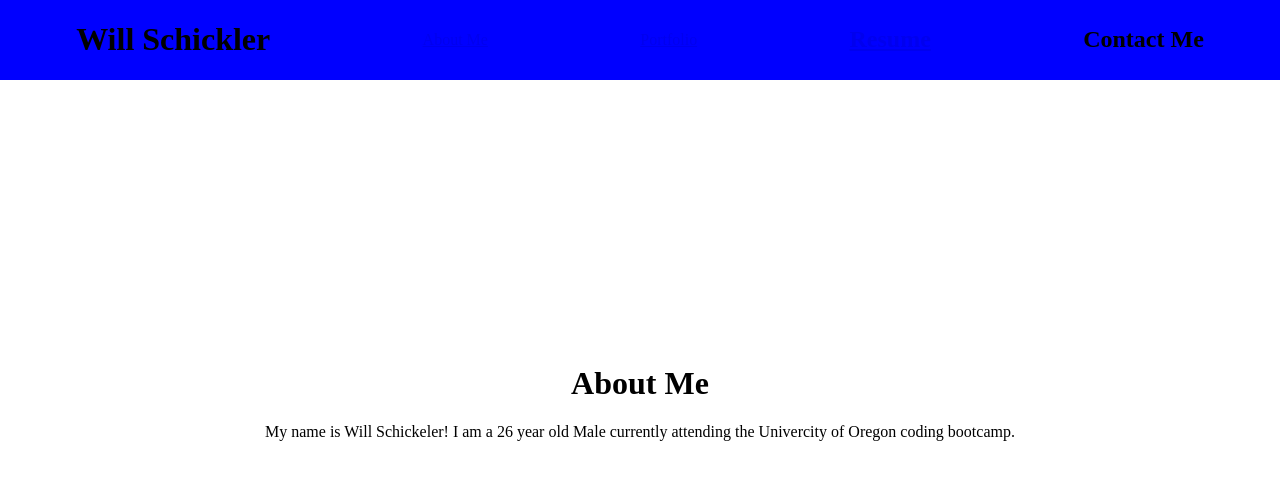
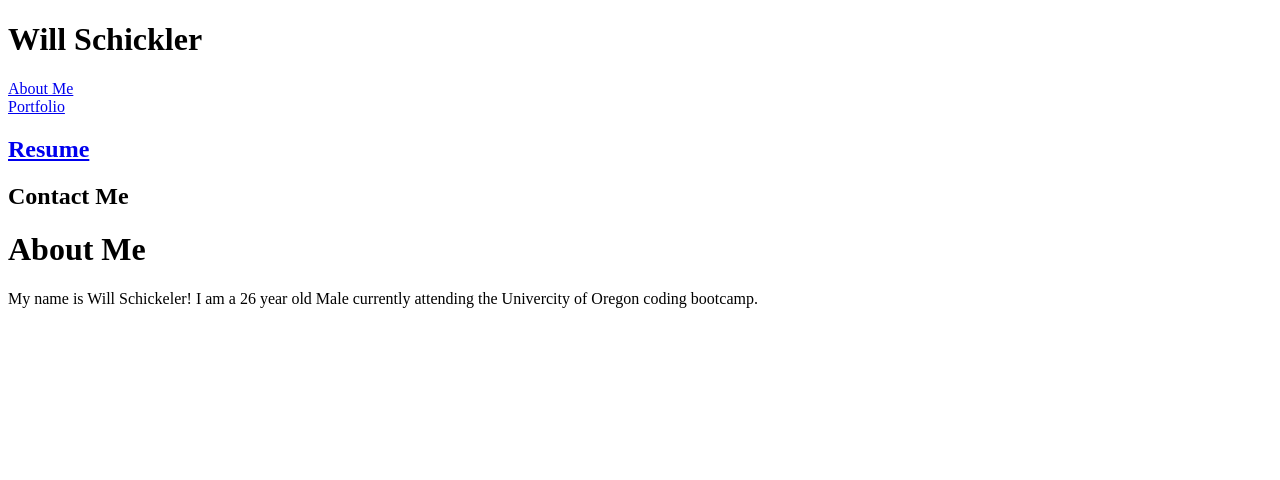
Before and after one commit to willber10/PortfolioV2, a React (Vite) app: page / in a window 1280 px wide. Shown: the top 480 px of the page. Built offline with nearby package versions, Linux system fonts and the light colour scheme.

Commit message:
confirmed the issue where the style sheets where coliding with each other and causing issues

```diff
--- a/src/AboutMe.jsx
+++ b/src/AboutMe.jsx
@@ -1,4 +1,4 @@
-import './AboutMe.css'
+
 
 function AboutMe() {
 
--- a/src/Navbar.css
+++ /dev/null
@@ -1,12 +0,0 @@
-.Navbar {
-    display: flex;
-    justify-content: space-around;
-    align-items: center;
-    background-color: blue;
-    position: fixed;
-    top: 0;
-    left: 0;
-    width: 100%;
-    overflow-x: hidden;
-    white-space: nowrap;
-}
--- a/src/Navbar.jsx
+++ b/src/Navbar.jsx
@@ -1,5 +1,3 @@
-
-import './Navbar.css';
 import { Link } from 'react-router-dom';
 
 function Navbar() {
--- a/src/Portfolio.jsx
+++ b/src/Portfolio.jsx
@@ -1,4 +1,5 @@
 import React from "react";
+
 
 import BasicQuizImage from "../src/assets/images/basic-coding-quiz.png";
 import BasicPlanner from "../src/assets/images/Basic-Planner.png";
@@ -27,16 +28,17 @@ function Portfolio() {
 return (
     <div style={{
         display: 'grid',
-        gridTemplateColumns: 'repeat(auto-fill, minmax(300px, 1fr))',
         gap: '20px',
-        fontFamily: "'Work Sans', sans-serif"
+        fontFamily: "'Work Sans', sans-serif",
+        marginTop: '900px',
+        margin: '20px',
       }}>
         {portfolioItems.map((item, index) => (
           <div key={index} style={{ border: '1px solid #ccc', borderRadius: '10px', overflow: 'hidden', boxShadow: '0 0 10px rgba(0,0,0,0.1)' }}>
-          <img src={item.img} alt={item.title} style={{ width: '100%', height: '200px', objectFit: 'cover' }} />
+            <img src={item.image} alt={item.title} style={{ width: '100%', height: '200px', objectFit: 'cover' }} />
             <div style={{ padding: '20px' }}>
               <h3>{item.title}</h3>
-            <p>{item.text}</p>
+              <p>{item.Text}</p>
               <a href={item.appLink} target="_blank" rel="noopener noreferrer" style={{ textDecoration: 'none', display: 'block', textAlign: 'center', backgroundColor: '#007BFF', color: '#fff', padding: '10px 0', borderRadius: '5px', marginTop: '10px' }}>Live Application 🔗</a>
               <a href={item.repoLink} target="_blank" rel="noopener noreferrer" style={{ textDecoration: 'none', display: 'block', textAlign: 'center', backgroundColor: '#6c757d', color: '#fff', padding: '10px 0', borderRadius: '5px', marginTop: '10px' }}>GitHub Repository 🐙</a>
             </div>
```
Also changed, not shown: src/Portfolio.css (deleted). Lines whose indentation alone changed are shown as unchanged.
